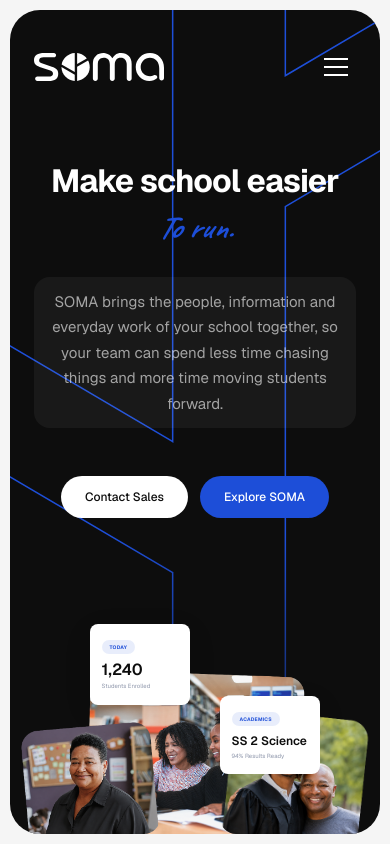
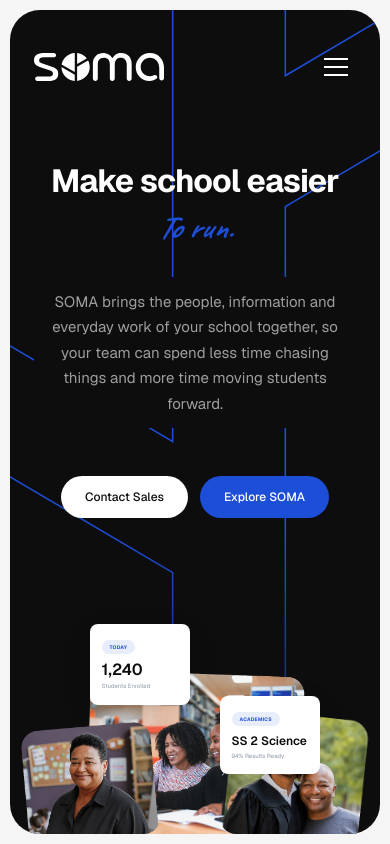
Before and after one commit to nimaappsss-web/soma-landing, a Next.js app: page / in a window 390 px wide. Built offline with nearby package versions, Linux system fonts and the light colour scheme.

Commit message:
fix: description text bg same as soma black, bring forward

```diff
--- a/src/app/page.tsx
+++ b/src/app/page.tsx
@@ -18,7 +18,7 @@ export default function Home() {
             To run.
           </p>
 
-          <p className="max-w-[484px] mx-auto text-center text-white/60 text-[15px] md:text-[18px] mt-8 md:mt-10 leading-[1.7] bg-white/5 md:bg-transparent rounded-[16px] px-4 py-3 md:p-0">
+          <p className="max-w-[484px] mx-auto text-center text-white/60 text-[15px] md:text-[18px] mt-8 md:mt-10 leading-[1.7] bg-soma-black md:bg-transparent rounded-[16px] px-4 py-3 md:p-0 relative z-10">
             SOMA brings the people, information and everyday work of your school
             together, so your team can spend less time chasing things and more time
             moving students forward.
```
